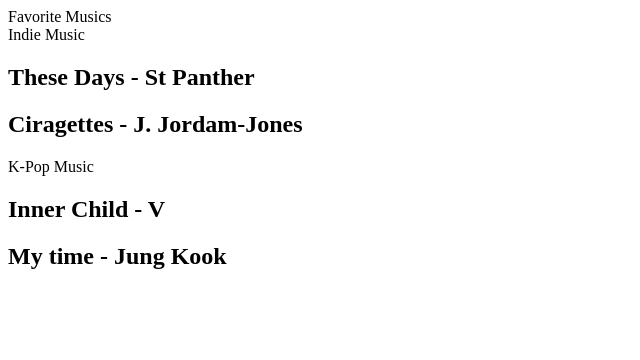
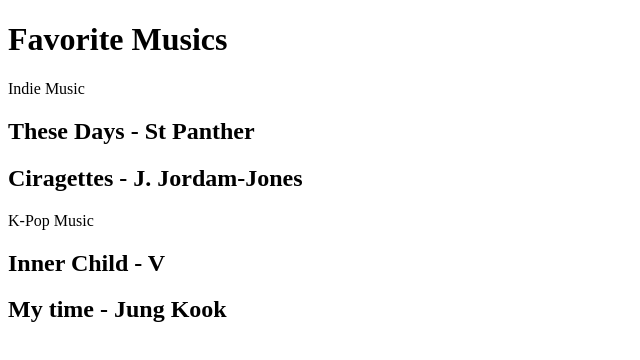
Before and after one commit to ANAALESANDRA/projeto-site, a plain HTML site: page index.html in a window 1280 px wide. Shown: the whole page, without its empty margins (0-640 px from the left). Drawn offline with Linux system fonts and the light colour scheme.

Commit message:
inicio do conteudo

```diff
--- a/index.html
+++ b/index.html
@@ -7,7 +7,9 @@
 </head>
 <body>
     <main>
-        <header>Favorite Musics</header>
+        <header>
+            <h1>Favorite Musics</h1>
+        </header>
     </main>
     <article>Indie Music</article>
         <h2>These Days - St Panther</h2>
```
